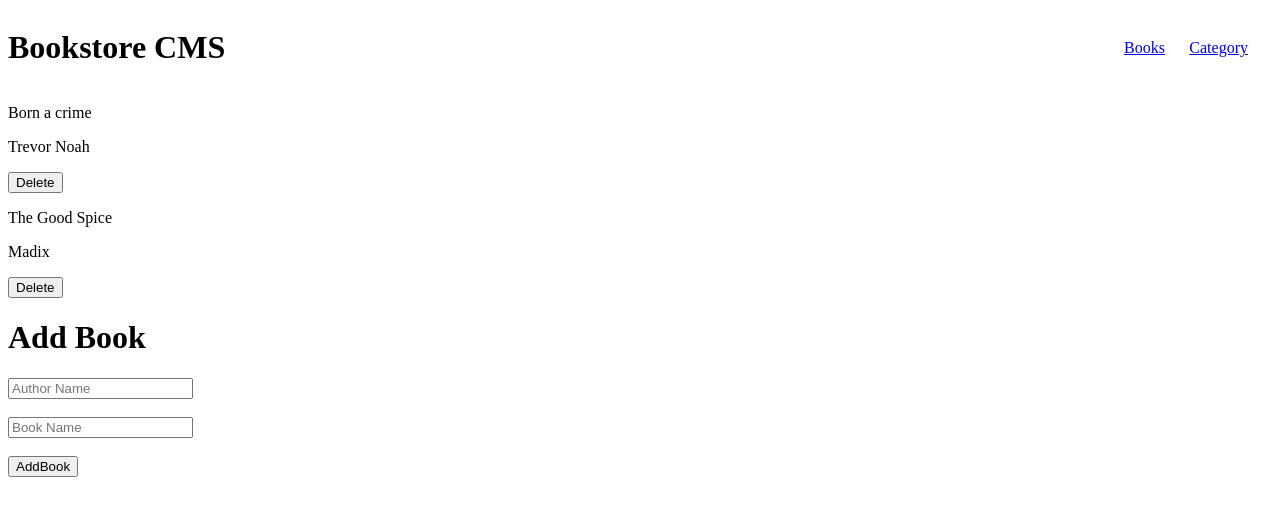
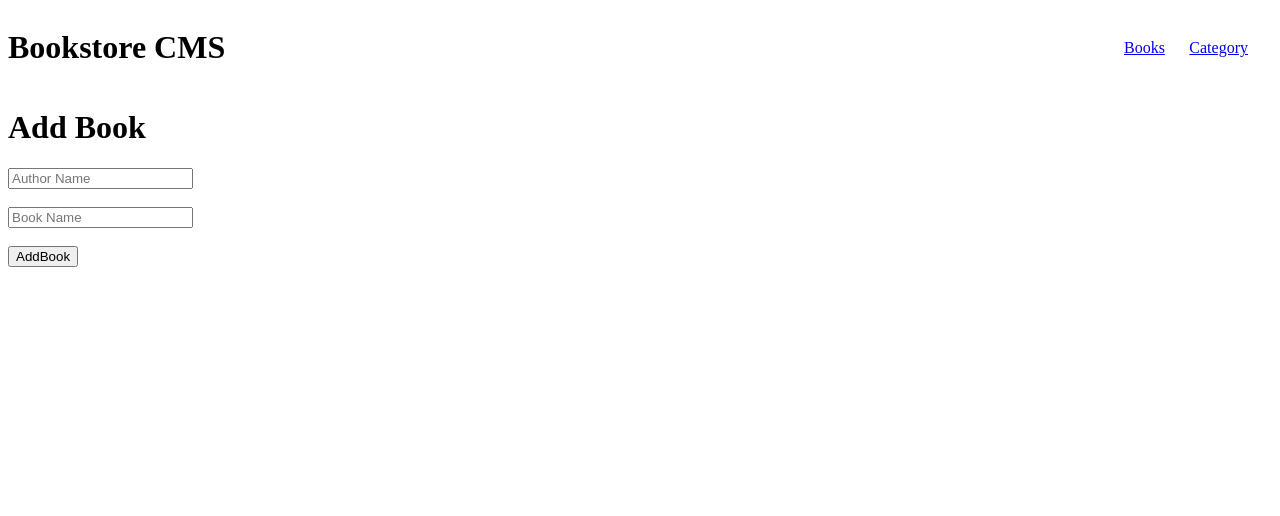
Before and after one commit to BonkeGcobo/BookStore2, a React (Create React App) app: page / in a window 1280 px wide. Shown: the top 516 px of the page. Built offline with nearby package versions, Linux system fonts and the light colour scheme.

Commit message:
add books to the redux store, and make them visible on the booklist component

```diff
--- a/package.json
+++ b/package.json
@@ -3,6 +3,7 @@
   "version": "0.1.0",
   "private": true,
   "dependencies": {
+    "@reduxjs/toolkit": "^1.8.0",
     "@testing-library/jest-dom": "^5.16.2",
     "@testing-library/react": "^12.1.4",
     "@testing-library/user-event": "^13.5.0",
--- a/src/components/Books/AddBook.js
+++ b/src/components/Books/AddBook.js
@@ -1,19 +1,19 @@
-import { useState } from 'react';
+import React, { useState } from 'react';
 import { useDispatch } from 'react-redux';
 import { v4 as uuidv4 } from 'uuid';
-import addBook from '../../redux/books/books';
+import { addBook } from '../../redux/books/books';
 
 const AddBook = () => {
   const dispatch = useDispatch(); // used to ignite action on redux
   const [author, setAuthor] = useState('');
-  const [bookTitle, setTitle] = useState('');
+  const [title, setTitle] = useState('');
 
   const AddNewBook = (e) => {
     e.preventDefault();
     const newBook = {
       id: uuidv4(),
       author,
-      bookTitle,
+      title,
     };
     dispatch(addBook(newBook)); // dispatch to redux
     setAuthor('');
--- a/src/components/Books/Book.js
+++ b/src/components/Books/Book.js
@@ -1,18 +1,14 @@
 import PropTypes from 'prop-types';
 import React from 'react';
-import { useDispatch } from 'react-redux';
-import removeBook from '../../redux/books/books';
-
 
 const Book = (props) => {
-  const {id, name, author } = props;
-  const dispatch = useDispatch();
+  const { id, name, title } = props;
 
   return (
     <>
       <div className="book">
         <p className="bookTitle">{name}</p>
-        <p className="bookAuthor">{author}</p>
+        <p className="bookAuthor">{title}</p>
 
         <button type="button">
           Delete
@@ -26,6 +22,7 @@ const Book = (props) => {
 export default Book;
 // Here we are defining the props that we are expecting
 Book.propTypes = {
+  id: PropTypes.string.isRequired,
   name: PropTypes.string.isRequired,
-  author: PropTypes.string.isRequired,
+  title: PropTypes.string.isRequired,
 };
--- a/src/components/Books/BookList.js
+++ b/src/components/Books/BookList.js
@@ -2,14 +2,14 @@ import { useSelector } from 'react-redux';
 import Book from './Book';
 
 const BookList = () => {
-  const bookArray = [
-    { id: 1, title: 'Born a crime', author: 'Trevor Noah' },
-    { id: 2, title: 'The Good Spice', author: 'Madix' },
-  ];
+  const bookArray = useSelector((state) => state.booksReducer);
 
   return (
     <div>
-      {bookArray.map((book) => (<Book key={book.id} name={book.title} author={book.author} />))}
+      {bookArray.map((book) => {
+        const { id, author, title } = book;
+        return (<Book key={id} id={id} name={author} title={title} />);
+      })}
     </div>
   );
 };
--- a/src/index.js
+++ b/src/index.js
@@ -8,7 +8,7 @@ import store from './redux/configureStore';
 ReactDOM.render(
   <React.StrictMode>
     <Provider store={store}>
-      <BrowserRouter>
+      <BrowserRouter basename={process.env.PUBLIC_URL}>
         <App />
       </BrowserRouter>
     </Provider>
--- a/src/redux/books/books.js
+++ b/src/redux/books/books.js
@@ -6,18 +6,18 @@ const REMOVE_BOOK = 'bookStore/books/REMOVE_BOOK';
 const initialState = [];
 
 // Export action creators which returns an actions
-const addBook = (payload) => ({
+export const addBook = (payload) => ({
   type: ADD_BOOK,
   payload,
 });
 
-const removeBook = (payload) => ({
+export const removeBook = (payload) => ({
   type: REMOVE_BOOK,
   payload,
 });
 
 // In a reducer don't use the state in the redux
-const bookReducer = (state = initialState, action) => {
+const booksreducer = (state = initialState, action) => {
   switch (action.type) {
     case ADD_BOOK:
       return [...state, action.payload];
@@ -30,4 +30,4 @@ const bookReducer = (state = initialState, action) => {
   }
 };
 
-export default { bookReducer, removeBook, addBook };
+export default booksreducer;
--- a/src/redux/configureStore.js
+++ b/src/redux/configureStore.js
@@ -1,5 +1,5 @@
 import { createStore, combineReducers, applyMiddleware } from 'redux';
-import logger from 'redux-logger';
+import { logger } from 'redux-logger';
 import booksReducer from './books/books';
 
 const reducer = combineReducers({
```
Also changed, not shown: 1 other file (tests, documents, lock files or other folders).
